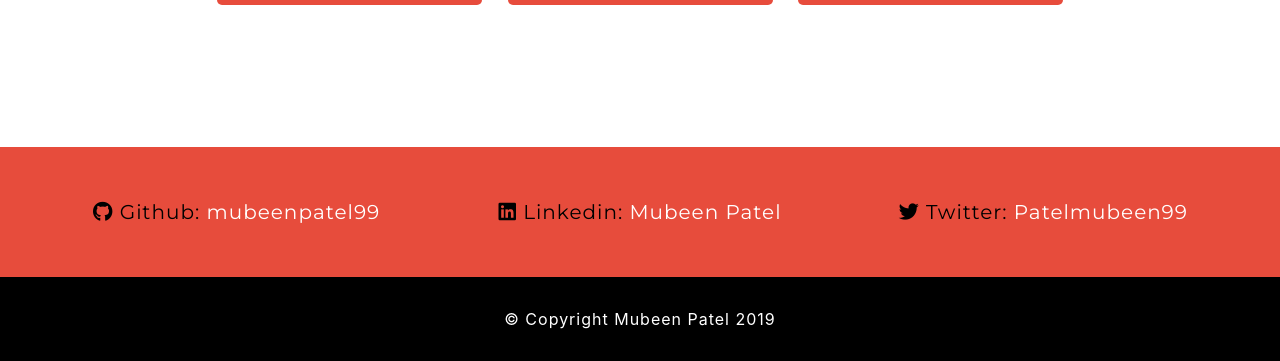
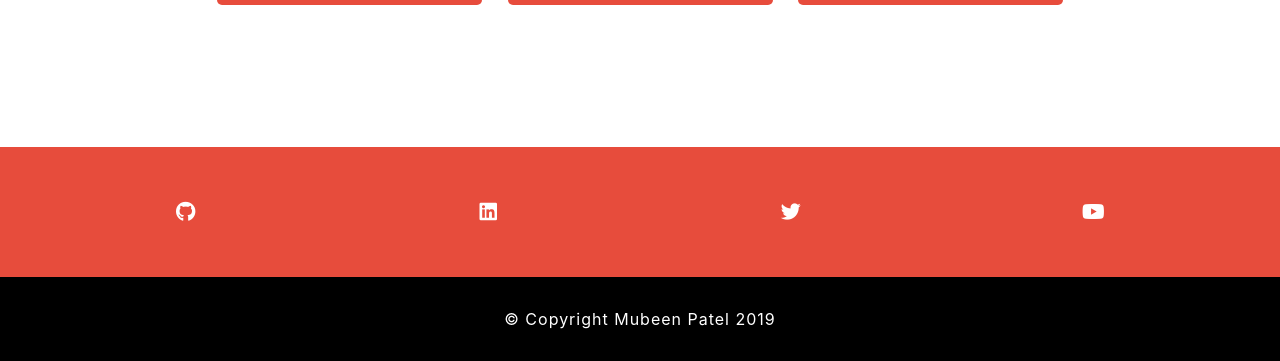
Before and after one commit to mubeenpatel99/mubeenpatel99.github.io, a PHP site: page / in a window 1280 px wide. Shown: the part 3885-4246 px from the top of the page. Run offline with PHP 8.4, Linux system fonts and the light colour scheme; some libraries are stand-ins or nearby versions.

Commit message:
added youtube link

```diff
--- a/css/style.css
+++ b/css/style.css
@@ -699,13 +699,11 @@ a {
 
 /* Youtube Link  */
 
-.youtube-link:hover {
-    color: #000 !important;
-    border: 1px solid #fff;
-    background-color: #fff;
-    transition: 0.5s;
+.main a:link,
+.main a:visited {
+    color: #fff;
 }
 
-.youtube-link {
-    border-radius: 5px;
+.main a:hover {
+    color: #e74c3c;
 }
--- a/index.html
+++ b/index.html
@@ -50,7 +50,6 @@
                 <a class="nav-item nav-link" href="#project">Projects</a>
             </div>
         </div>
-        <a class="youtube-link text-center" target="_blank" href="https://www.youtube.com/channel/UCEoZPgBeBw89F67tKCmzo2Q"><span class="desktopContent">Youtube</span> <i class="fab fa-youtube"></i></a>
     </nav>
 
     <!-- !? LOADER -->
@@ -69,7 +68,7 @@
 
         <div class="title">
             <div class="heading">
-                <p class="main">PATEL MUBEEN</p>
+                <p class="main">PATEL MUBEEN <a class="youtube-link" target="_blank" href="https://www.youtube.com/channel/UCEoZPgBeBw89F67tKCmzo2Q"><i class="fab fa-youtube"></i></a> </p>
                 <p class="sub typed"></p>
             </div>
         </div>
@@ -424,14 +423,17 @@
 
     <div class="socialSection" id="socials">
         <div class="row text-center">
-            <div class="col-md-4 col-sm-12">
-                <i class="fab fa-github"></i> Github: <a href="https://github.com/mubeenpatel99">mubeenpatel99</a>
+            <div class="col-md-3 col-sm-6 col-6">
+                <a href="https://github.com/mubeenpatel99"><i class="fab fa-github"></i></a>
             </div>
-            <div class="col-md-4 col-sm-12">
-                <i class="fab fa-linkedin"></i> Linkedin: <a href="https://www.linkedin.com/in/mubeen-patel/">Mubeen Patel</a>
+            <div class="col-md-3 col-sm-6 col-6">
+                <a href="https://www.linkedin.com/in/mubeen-patel/"><i class="fab fa-linkedin"></i></a>
             </div>
-            <div class="col-md-4 col-sm-12">
-                <i class="fab fa-twitter"></i> Twitter: <a href="https://twitter.com/PatelMubeen99">Patelmubeen99</a>
+            <div class="col-md-3 col-sm- col-6">
+                <a href="https://twitter.com/PatelMubeen99"><i class="fab fa-twitter"></i></a>
+            </div>
+            <div class="col-md-3 col-sm-6 col-6">
+                <a href="https://www.youtube.com/channel/UCEoZPgBeBw89F67tKCmzo2Q"><i class="fab fa-youtube"></i></a>
             </div>
         </div>
     </div>
```
Also changed, not shown: files/androidtictactoe.html (+10 -8 lines), files/theme.html (+9 -7 lines).
